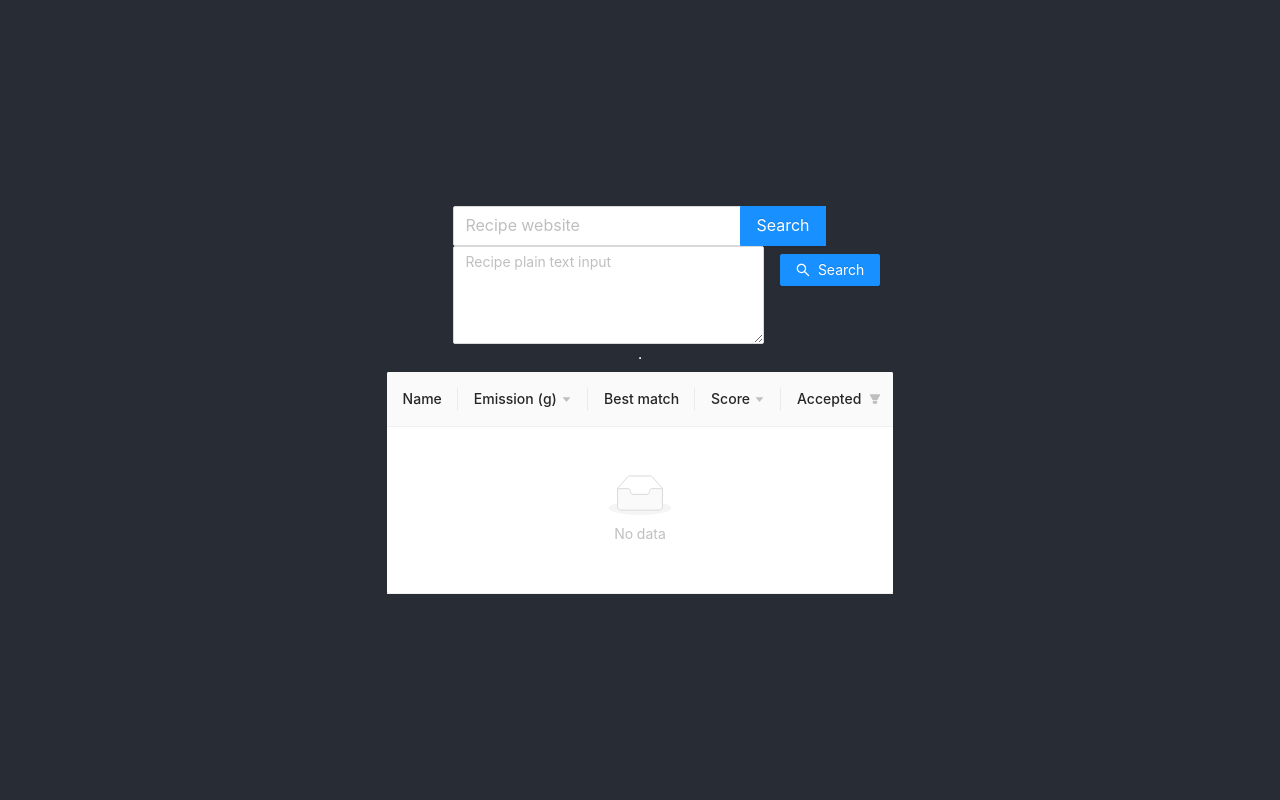
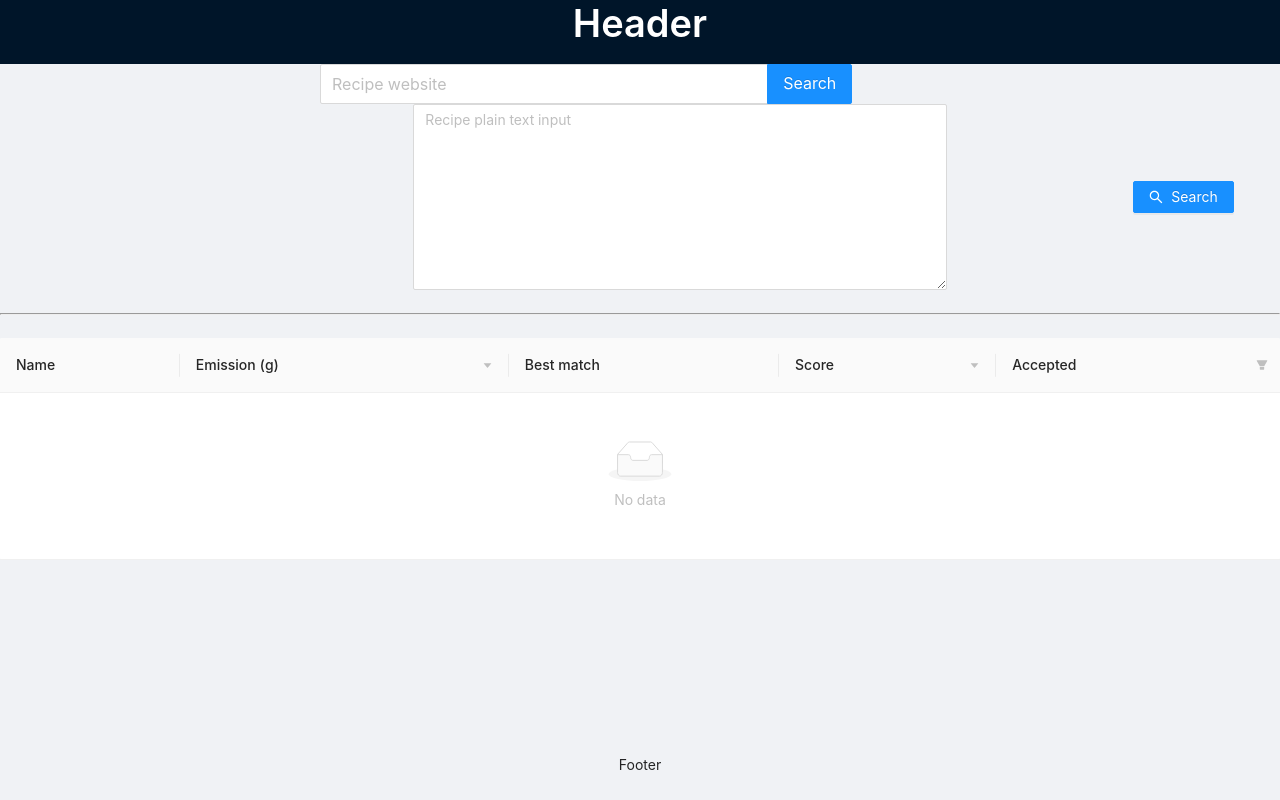
Before and after one commit to quantumbrake/mace-frontend, a React (Create React App) app: page / in a window 1280 px wide. Built offline with nearby package versions, Linux system fonts and the light colour scheme.

Commit message:
Add: Layout and spacing to components
Co-authored-by: Srikiran Chandrasekaran <sriki18@users.noreply.github.com>

```diff
--- a/src/App.css
+++ b/src/App.css
@@ -19,10 +19,9 @@
 }
 
 .App-header {
-  background-color: #282c34;
-  min-height: 100vh;
-  display: flex;
-  flex-direction: column;
+  /* min-height: 100vh; */
+  /* display: flex; */
+  /* flex-direction: column; */
   align-items: center;
   justify-content: center;
   font-size: calc(10px + 2vmin);
@@ -33,6 +32,10 @@
   color: #61dafb;
 }
 
+h1.ant-typography {
+  color: white;
+}
+
 @keyframes App-logo-spin {
   from {
     transform: rotate(0deg);
--- a/src/App.js
+++ b/src/App.js
@@ -6,8 +6,11 @@ import {
   CloseCircleTwoTone,
   SearchOutlined,
 } from "@ant-design/icons";
-import { Button, Statistic, Row, Col, Input, Table, Card } from "antd";
+import { Typography } from "antd";
+import { Button, Layout, Space, Statistic, Row, Col, Input, Table, Card } from "antd";
 
+const { Title } = Typography;
+const { Header, Footer, Sider, Content } = Layout;
 const { Search, TextArea } = Input;
 
 class App extends Component {
@@ -133,11 +136,16 @@ class App extends Component {
   render() {
     return (
       <div className="App">
-        <header className="App-header">
-          <Row justify="center">
-          <Col span={24}>
+        <Layout style={{ minHeight: '100vh' }}>
+          <Header>
+            <Title className="App-header">Header</Title>
+          </Header>
+          <Content>
+            <Space direction="vertical" size="middle" style={{ display: 'flex' }}>
             <Row>
               <Col span={24}>
+                <Row >
+                  <Col offset={6} span={10}>
                     <Search
                       allowClear
                       placeholder="Recipe website"
@@ -147,10 +155,10 @@ class App extends Component {
                     />
                   </Col>
                 </Row>
-            <Row>
-              <Col span={20}>
+                <Row justify="space-around" align="middle">
+                  <Col offset={6} span={10}>
                     <TextArea
-                  rows={4}
+                      rows={8}
                       placeholder="Recipe plain text input"
                       maxLength={80}
                       onChange={(event) =>
@@ -158,12 +166,13 @@ class App extends Component {
                       }
                     />
                   </Col>
-              <Col span={1}></Col>
-              <Col span={3}>
+                  <Col span={1}>
                     <Button
                       type="primary"
                       icon={<SearchOutlined />}
-                  onClick={() => this.callPlainTextApi(this.state.recipeInput)}
+                      onClick={() =>
+                        this.callPlainTextApi(this.state.recipeInput)
+                      }
                     >
                       Search
                     </Button>
@@ -173,7 +182,10 @@ class App extends Component {
             </Row>
             <hr></hr>
             {this.makeTable()}
-        </header>
+            </Space>
+          </Content>
+          <Footer>Footer</Footer>
+        </Layout>
       </div>
     );
   }
```
Lines whose indentation alone changed are shown as unchanged.
